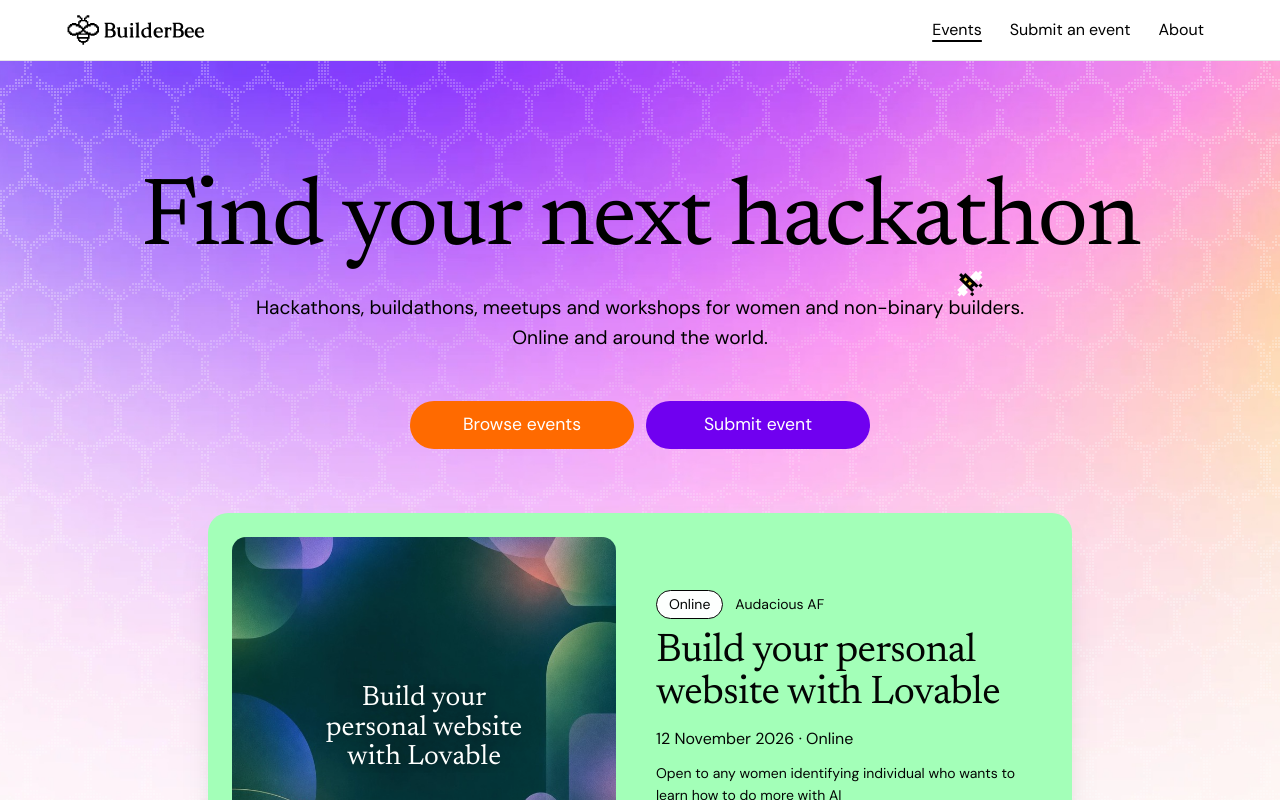
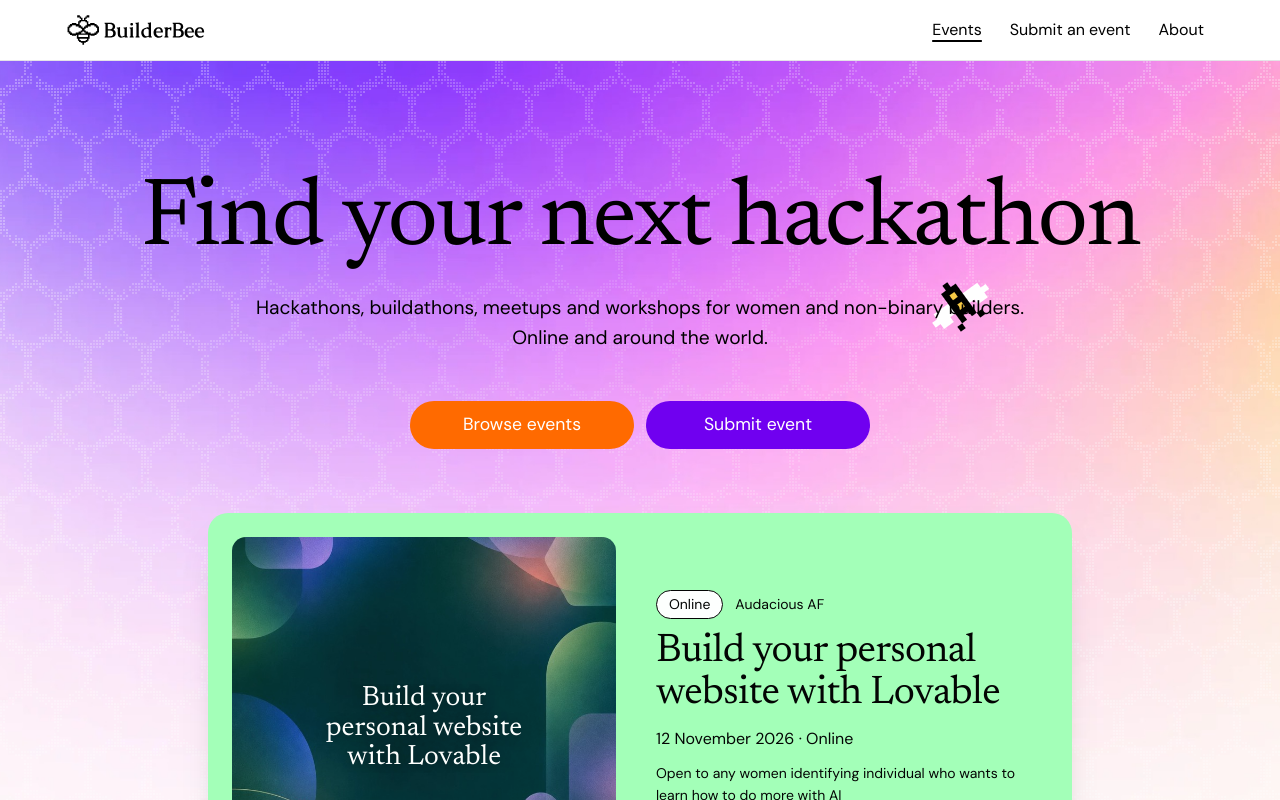
Before and after one commit to IrinaCsapo/builder-bee-calendar, a React (Vite) app: page /about in a window 1280 px wide. Shown: the top 800 px of the page. Built offline with nearby package versions, Linux system fonts and the light colour scheme.

Commit message:
Flying bee twice as big (66x48 desktop, 44x32 phones)
Co-Authored-By: Claude Opus 5.5 <noreply@anthropic.com>

```diff
--- a/src/components/FlyingBee/FlyingBee.css
+++ b/src/components/FlyingBee/FlyingBee.css
@@ -4,13 +4,13 @@
   left: 0;
   top: 0;
   z-index: 0;
-  width: 33px;                 /* 11 pixels × 3px */
-  height: 24px;                /* 8 pixels × 3px */
+  width: 66px;                 /* 11 pixels × 6px: big enough to read as a bee */
+  height: 48px;                /* 8 pixels × 6px */
   pointer-events: none;
   will-change: transform;
   display: grid;
 }
-@media (max-width: 40rem) { .flying-bee { width: 26px; height: 19px; } }
+@media (max-width: 40rem) { .flying-bee { width: 44px; height: 32px; } } /* 4px pixels on phones */
 .flying-bee__frame { grid-area: 1 / 1; width: 100%; height: 100%; }
 /* Fast wing flutter: alternate the two frames */
 .flying-bee__frame--open { animation: wing-a 0.09s steps(1, end) infinite; }
--- a/src/components/FlyingBee/FlyingBee.tsx
+++ b/src/components/FlyingBee/FlyingBee.tsx
@@ -50,7 +50,7 @@ export function FlyingBee() {
 
     const reduced = window.matchMedia('(prefers-reduced-motion: reduce)');
     let W = stage.clientWidth, H = stage.clientHeight;
-    const margin = 40;
+    const margin = 60;                       // keeps the (now bigger) bee fully inside the hero
     const rand = (a: number, b: number) => a + Math.random() * (b - a);
     const newTarget = () => ({ x: rand(margin, W - margin), y: rand(margin, H * 0.85) });
 
```
